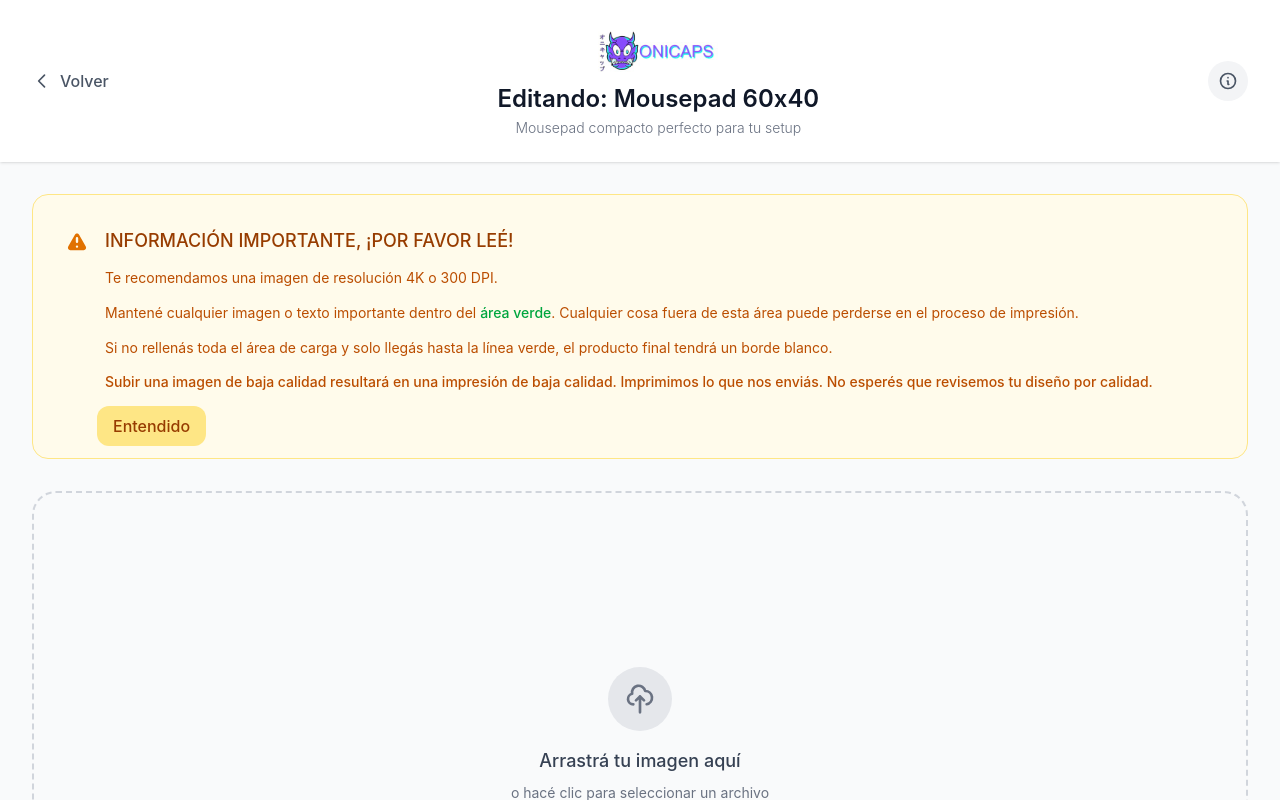
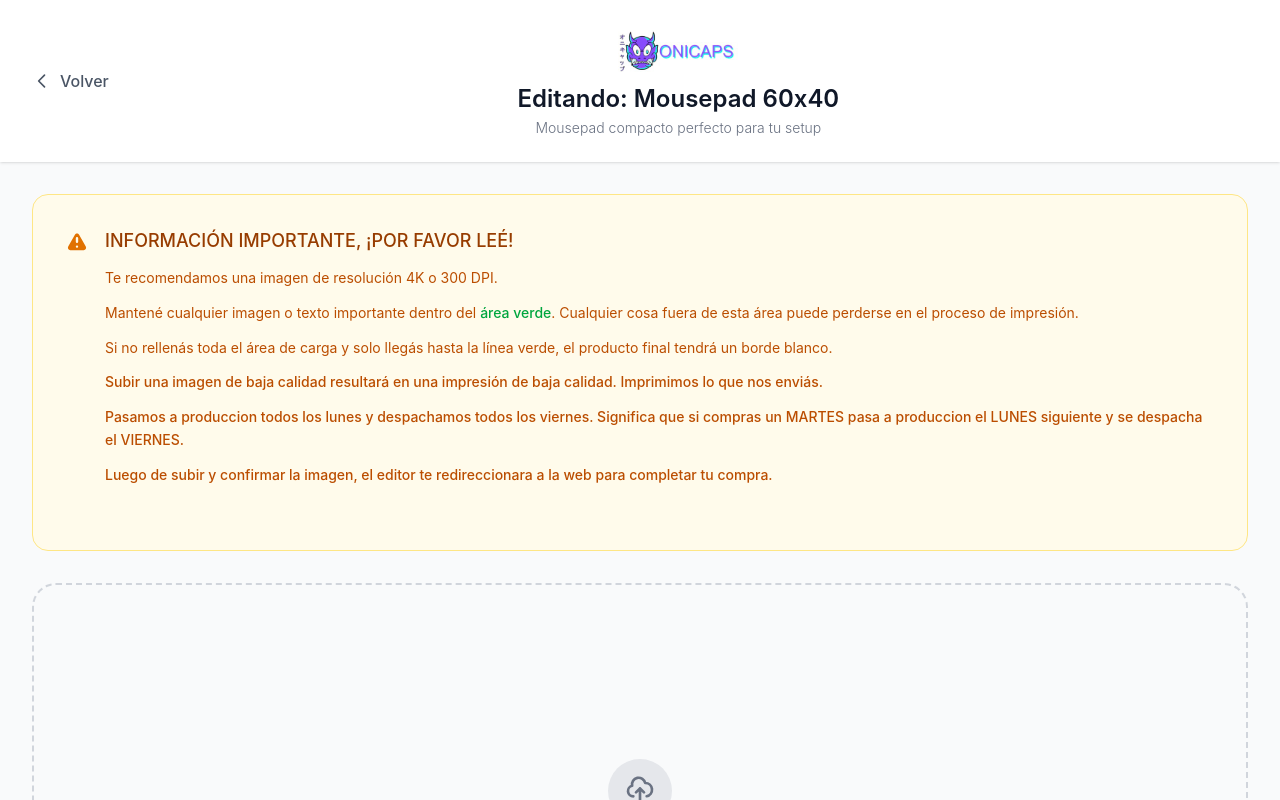
Before and after one commit to AlanFNL/onicustom-next, a Next.js app: page / in a window 1280 px wide. Both pictures are taken after a click on the element 484 px from the left and 625 px from the top of the page. Shown: the top 800 px of the page. Built offline with nearby package versions, Linux system fonts and the light colour scheme.

Commit message:
fix nextjs covid

```diff
--- a/src/app/components/editor/ImageEditor.tsx
+++ b/src/app/components/editor/ImageEditor.tsx
@@ -1,67 +1,56 @@
-'use client'
+"use client";
 
-import { motion } from 'framer-motion'
-import { useEffect, useState, useRef } from 'react'
-import Disclaimer from '../ui/Disclaimer'
-import DragDropArea from '../ui/DragDropArea'
-import EditorWrapper from './EditorWrapper'
-import type { EditorCanvasRef } from '../canvas/EditorCanvas'
-import ConfirmationPopup from '../ui/ConfirmationPopup'
+import { motion } from "framer-motion";
+import { useEffect, useState, useRef } from "react";
+import Disclaimer from "../ui/Disclaimer";
+import DragDropArea from "../ui/DragDropArea";
+import EditorWrapper from "./EditorWrapper";
+import type { EditorCanvasRef } from "../canvas/EditorCanvas";
+import ConfirmationPopup from "../ui/ConfirmationPopup";
 
 interface ProductCard {
-  id: string
-  title: string
-  image: string
-  description: string
-  redirectUrl?: string
+  id: string;
+  title: string;
+  image: string;
+  description: string;
+  redirectUrl?: string;
 }
 
 interface ImageEditorProps {
-  productId: string
-  productCards: ProductCard[]
-  onBack: () => void
+  productId: string;
+  productCards: ProductCard[];
+  onBack: () => void;
 }
 
-export default function ImageEditor({ productId, productCards, onBack }: ImageEditorProps) {
-  const [uploadedFile, setUploadedFile] = useState<File | null>(null)
-  const [isConfirmationOpen, setIsConfirmationOpen] = useState(false)
-  const [canvasDataUrl, setCanvasDataUrl] = useState('')
-  const [isDisclaimerVisible, setIsDisclaimerVisible] = useState(true)
-  const canvasRef = useRef<EditorCanvasRef>(null)
+export default function ImageEditor({
+  productId,
+  productCards,
+  onBack,
+}: ImageEditorProps) {
+  const [uploadedFile, setUploadedFile] = useState<File | null>(null);
+  const [isConfirmationOpen, setIsConfirmationOpen] = useState(false);
+  const [canvasDataUrl, setCanvasDataUrl] = useState("");
+  const canvasRef = useRef<EditorCanvasRef>(null);
 
-
-  const currentProduct = productCards.find(product => product.id === productId)
+  const currentProduct = productCards.find(
+    (product) => product.id === productId
+  );
 
   const handleFileUpload = (file: File) => {
-    setUploadedFile(file)
-  }
+    setUploadedFile(file);
+  };
 
   const handleConfirmImage = () => {
     if (canvasRef.current) {
-      const dataUrl = canvasRef.current.getCanvasDataUrl()
-      setCanvasDataUrl(dataUrl)
-      setIsConfirmationOpen(true)
+      const dataUrl = canvasRef.current.getCanvasDataUrl();
+      setCanvasDataUrl(dataUrl);
+      setIsConfirmationOpen(true);
     }
-  }
-
-  const handleDisclaimerClose = () => {
-    setIsDisclaimerVisible(false)
-    localStorage.setItem('disclaimerClosed', 'true')
-  }
-
-  const handleShowDisclaimer = () => {
-    setIsDisclaimerVisible(true)
-  }
+  };
 
   useEffect(() => {
-     window.scrollTo(0, 0)
-
-     // Check localStorage for disclaimer visibility
-     const disclaimerClosed = localStorage.getItem('disclaimerClosed')
-     if (disclaimerClosed === 'true') {
-       setIsDisclaimerVisible(false)
-     }
-  }, [])
+    window.scrollTo(0, 0);
+  }, []);
 
   return (
     <motion.div
@@ -83,8 +72,18 @@ export default function ImageEditor({ productId, productCards, onBack }: ImageEd
             animate={{ opacity: 1, x: 0 }}
             transition={{ duration: 0.6, ease: [0.32, 0.72, 0, 1] }}
           >
-            <svg className="w-5 h-5" fill="none" stroke="currentColor" viewBox="0 0 24 24">
-              <path strokeLinecap="round" strokeLinejoin="round" strokeWidth={2} d="M15 19l-7-7 7-7" />
+            <svg
+              className="w-5 h-5"
+              fill="none"
+              stroke="currentColor"
+              viewBox="0 0 24 24"
+            >
+              <path
+                strokeLinecap="round"
+                strokeLinejoin="round"
+                strokeWidth={2}
+                d="M15 19l-7-7 7-7"
+              />
             </svg>
             <span className="font-medium hidden sm:inline">Volver</span>
           </motion.button>
@@ -100,12 +99,15 @@ export default function ImageEditor({ productId, productCards, onBack }: ImageEd
             <motion.div
               initial={{ opacity: 0, scale: 0.8 }}
               animate={{ opacity: 1, scale: 1 }}
-              transition={{ duration: 0.6, delay: 0.2, ease: [0.32, 0.72, 0, 1] }}
+              transition={{
+                duration: 0.6,
+                delay: 0.2,
+                ease: [0.32, 0.72, 0, 1],
+              }}
             >
               <img
                 src="/assets/logo.jpeg"
                 alt="Onicaps Logo"
-
                 className="h-8 md:h-12 w-auto object-contain"
               />
             </motion.div>
@@ -116,7 +118,11 @@ export default function ImageEditor({ productId, productCards, onBack }: ImageEd
                 className="text-lg md:text-xl lg:text-2xl font-semibold text-gray-900 leading-tight truncate"
                 initial={{ opacity: 0, y: 10 }}
                 animate={{ opacity: 1, y: 0 }}
-                transition={{ duration: 0.6, delay: 0.4, ease: [0.32, 0.72, 0, 1] }}
+                transition={{
+                  duration: 0.6,
+                  delay: 0.4,
+                  ease: [0.32, 0.72, 0, 1],
+                }}
               >
                 Editando: {currentProduct?.title}
               </motion.h1>
@@ -124,51 +130,44 @@ export default function ImageEditor({ productId, productCards, onBack }: ImageEd
                 className="text-xs md:text-sm text-gray-500 mt-1 font-light hidden sm:block"
                 initial={{ opacity: 0, y: 10 }}
                 animate={{ opacity: 1, y: 0 }}
-                transition={{ duration: 0.6, delay: 0.5, ease: [0.32, 0.72, 0, 1] }}
+                transition={{
+                  duration: 0.6,
+                  delay: 0.5,
+                  ease: [0.32, 0.72, 0, 1],
+                }}
               >
                 {currentProduct?.description}
               </motion.p>
             </div>
           </motion.div>
-
-          {/* Info Button */}
-          <motion.button
-            onClick={handleShowDisclaimer}
-            className="flex items-center justify-center w-8 h-8 md:w-10 md:h-10 bg-gray-100 text-gray-600 rounded-full hover:bg-gray-200 transition-colors duration-200 focus:outline-none focus:ring-2 focus:ring-gray-500 focus:ring-offset-2 flex-shrink-0"
-            whileHover={{ scale: 1.05 }}
-            whileTap={{ scale: 0.95 }}
-            initial={{ opacity: 0, scale: 0.8 }}
-            animate={{ opacity: 1, scale: 1 }}
-            transition={{ duration: 0.6, delay: 0.2, ease: [0.32, 0.72, 0, 1] }}
-            aria-label="Mostrar información importante"
-          >
-            <svg className="w-4 h-4 md:w-5 md:h-5" fill="none" stroke="currentColor" viewBox="0 0 24 24">
-              <path strokeLinecap="round" strokeLinejoin="round" strokeWidth={2} d="M13 16h-1v-4h-1m1-4h.01M21 12a9 9 0 11-18 0 9 9 0 0118 0z" />
-            </svg>
-          </motion.button>
         </div>
       </header>
 
       {/* Main Content */}
       <main className="max-w-7xl mx-auto px-4 py-8 md:px-8">
-        <Disclaimer isVisible={isDisclaimerVisible} onClose={handleDisclaimerClose} />
+        <Disclaimer isVisible={true} />
 
         {!uploadedFile ? (
           <DragDropArea onFileUpload={handleFileUpload} />
         ) : (
           <div className="space-y-8">
-
-
-
             {/* Canvas */}
-            <EditorWrapper imageFile={uploadedFile} productId={productId} canvasRef={canvasRef} />
+            <EditorWrapper
+              imageFile={uploadedFile}
+              productId={productId}
+              canvasRef={canvasRef}
+            />
 
             {/* Action Buttons */}
             <motion.div
               className="flex justify-center gap-3 sm:gap-4"
               initial={{ opacity: 0, y: 20 }}
               animate={{ opacity: 1, y: 0 }}
-              transition={{ duration: 0.6, delay: 0.4, ease: [0.32, 0.72, 0, 1] }}
+              transition={{
+                duration: 0.6,
+                delay: 0.4,
+                ease: [0.32, 0.72, 0, 1],
+              }}
             >
               <motion.button
                 onClick={() => setUploadedFile(null)}
@@ -209,10 +208,22 @@ export default function ImageEditor({ productId, productCards, onBack }: ImageEd
               whileHover={{ scale: 1.05 }}
               whileTap={{ scale: 0.95 }}
             >
-              <svg className="w-6 h-6" fill="none" stroke="currentColor" viewBox="0 0 24 24">
-                <path strokeLinecap="round" strokeLinejoin="round" strokeWidth={2} d="M16 11V7a4 4 0 00-8 0v4M5 9h14l1 12H4L5 9z" />
+              <svg
+                className="w-6 h-6"
+                fill="none"
+                stroke="currentColor"
+                viewBox="0 0 24 24"
+              >
+                <path
+                  strokeLinecap="round"
+                  strokeLinejoin="round"
+                  strokeWidth={2}
+                  d="M16 11V7a4 4 0 00-8 0v4M5 9h14l1 12H4L5 9z"
+                />
               </svg>
-              <span className="font-medium text-xs md:text-sm text-center">onicaps.online</span>
+              <span className="font-medium text-xs md:text-sm text-center">
+                onicaps.online
+              </span>
             </motion.a>
 
             <motion.a
@@ -224,9 +235,11 @@ export default function ImageEditor({ productId, productCards, onBack }: ImageEd
               whileTap={{ scale: 0.95 }}
             >
               <svg className="w-6 h-6" fill="currentColor" viewBox="0 0 24 24">
-                <path d="M12 2.163c3.204 0 3.584.012 4.85.07 3.252.148 4.771 1.691 4.919 4.919.058 1.265.069 1.645.069 4.849 0 3.205-.012 3.584-.069 4.849-.149 3.225-1.664 4.771-4.919 4.919-1.266.058-1.644.07-4.85.07-3.204 0-3.584-.012-4.849-.07-3.26-.149-4.771-1.699-4.919-4.92-.058-1.265-.07-1.644-.07-4.849 0-3.204.013-3.583.07-4.849.149-3.227 1.664-4.771 4.919-4.919 1.266-.057 1.645-.069 4.849-.069zm0-2.163c-3.259 0-3.667.014-4.947.072-4.358.2-6.78 2.618-6.98 6.98-.059 1.281-.073 1.689-.073 4.948 0 3.259.014 3.668.072 4.948.2 4.358 2.618 6.78 6.98 6.98 1.281.058 1.689.072 4.948.072 3.259 0 3.668-.014 4.948-.072 4.354-.2 6.782-2.618 6.979-6.98.059-1.28.073-1.689.073-4.948 0-3.259-.014-3.667-.072-4.947-.196-4.354-2.617-6.78-6.979-6.98-1.281-.059-1.69-.073-4.949-.073zm0 5.838c-3.403 0-6.162 2.759-6.162 6.162s2.759 6.163 6.162 6.163 6.162-2.759 6.162-6.163c0-3.403-2.759-6.162-6.162-6.162zm0 10.162c-2.209 0-4-1.79-4-4 0-2.209 1.791-4 4-4s4 1.791 4 4c0 2.21-1.791 4-4 4zm6.406-11.845c-.796 0-1.441.645-1.441 1.44s.645 1.44 1.441 1.44c.795 0 1.439-.645 1.439-1.44s-.644-1.44-1.439-1.44z"/>
+                <path d="M12 2.163c3.204 0 3.584.012 4.85.07 3.252.148 4.771 1.691 4.919 4.919.058 1.265.069 1.645.069 4.849 0 3.205-.012 3.584-.069 4.849-.149 3.225-1.664 4.771-4.919 4.919-1.266.058-1.644.07-4.85.07-3.204 0-3.584-.012-4.849-.07-3.26-.149-4.771-1.699-4.919-4.92-.058-1.265-.07-1.644-.07-4.849 0-3.204.013-3.583.07-4.849.149-3.227 1.664-4.771 4.919-4.919 1.266-.057 1.645-.069 4.849-.069zm0-2.163c-3.259 0-3.667.014-4.947.072-4.358.2-6.78 2.618-6.98 6.98-.059 1.281-.073 1.689-.073 4.948 0 3.259.014 3.668.072 4.948.2 4.358 2.618 6.78 6.98 6.98 1.281.058 1.689.072 4.948.072 3.259 0 3.668-.014 4.948-.072 4.354-.2 6.782-2.618 6.979-6.98.059-1.28.073-1.689.073-4.948 0-3.259-.014-3.667-.072-4.947-.196-4.354-2.617-6.78-6.979-6.98-1.281-.059-1.69-.073-4.949-.073zm0 5.838c-3.403 0-6.162 2.759-6.162 6.162s2.759 6.163 6.162 6.163 6.162-2.759 6.162-6.163c0-3.403-2.759-6.162-6.162-6.162zm0 10.162c-2.209 0-4-1.79-4-4 0-2.209 1.791-4 4-4s4 1.791 4 4c0 2.21-1.791 4-4 4zm6.406-11.845c-.796 0-1.441.645-1.441 1.44s.645 1.44 1.441 1.44c.795 0 1.439-.645 1.439-1.44s-.644-1.44-1.439-1.44z" />
               </svg>
-              <span className="font-medium text-xs md:text-sm text-center">oni.caps</span>
+              <span className="font-medium text-xs md:text-sm text-center">
+                oni.caps
+              </span>
             </motion.a>
 
             <motion.a
@@ -238,9 +251,11 @@ export default function ImageEditor({ productId, productCards, onBack }: ImageEd
               whileTap={{ scale: 0.95 }}
             >
               <svg className="w-6 h-6" fill="currentColor" viewBox="0 0 24 24">
-                <path d="M19.59 6.69a4.83 4.83 0 0 1-3.77-4.25V2h-3.45v13.67a2.89 2.89 0 0 1-5.2 1.74 2.89 2.89 0 0 1 2.31-4.64 2.93 2.93 0 0 1 .88.13V9.4a6.84 6.84 0 0 0-1-.05A6.33 6.33 0 0 0 5 20.1a6.34 6.34 0 0 0 10.86-4.43v-7a8.16 8.16 0 0 0 4.77 1.52v-3.4a4.85 4.85 0 0 1-1-.1z"/>
+                <path d="M19.59 6.69a4.83 4.83 0 0 1-3.77-4.25V2h-3.45v13.67a2.89 2.89 0 0 1-5.2 1.74 2.89 2.89 0 0 1 2.31-4.64 2.93 2.93 0 0 1 .88.13V9.4a6.84 6.84 0 0 0-1-.05A6.33 6.33 0 0 0 5 20.1a6.34 6.34 0 0 0 10.86-4.43v-7a8.16 8.16 0 0 0 4.77 1.52v-3.4a4.85 4.85 0 0 1-1-.1z" />
               </svg>
-              <span className="font-medium text-xs md:text-sm text-center">@oni.caps</span>
+              <span className="font-medium text-xs md:text-sm text-center">
+                @oni.caps
+              </span>
             </motion.a>
           </div>
         </motion.div>
@@ -254,5 +269,5 @@ export default function ImageEditor({ productId, productCards, onBack }: ImageEd
         canvasDataUrl={canvasDataUrl}
       />
     </motion.div>
-  )
+  );
 }
--- a/src/app/components/ui/Disclaimer.tsx
+++ b/src/app/components/ui/Disclaimer.tsx
@@ -1,23 +1,22 @@
-'use client'
+"use client";
 
-import { motion, AnimatePresence } from 'framer-motion'
+import { motion, AnimatePresence } from "framer-motion";
 
 interface DisclaimerProps {
-  isVisible: boolean
-  onClose: () => void
+  isVisible: boolean;
 }
 
-export default function Disclaimer({ isVisible, onClose }: DisclaimerProps) {
+export default function Disclaimer({ isVisible }: DisclaimerProps) {
   return (
     <motion.div
       className="overflow-hidden"
       animate={{
-        height: isVisible ? 'auto' : 0,
-        marginBottom: isVisible ? 32 : 0
+        height: isVisible ? "auto" : 0,
+        marginBottom: isVisible ? 32 : 0,
       }}
       transition={{
         duration: 0.5,
-        ease: [0.32, 0.72, 0, 1]
+        ease: [0.32, 0.72, 0, 1],
       }}
     >
       <AnimatePresence mode="wait">
@@ -27,24 +26,24 @@ export default function Disclaimer({ isVisible, onClose }: DisclaimerProps) {
             initial={{
               opacity: 0,
               y: 20,
-              scale: 0.95
+              scale: 0.95,
             }}
             animate={{
               opacity: 1,
               y: 0,
-              scale: 1
+              scale: 1,
             }}
             exit={{
               opacity: 0,
               y: -20,
-              scale: 0.95
+              scale: 0.95,
             }}
             transition={{
               duration: 0.5,
-              ease: [0.32, 0.72, 0, 1]
+              ease: [0.32, 0.72, 0, 1],
             }}
             style={{
-              transformOrigin: 'top center'
+              transformOrigin: "top center",
             }}
           >
             <motion.div
@@ -53,13 +52,21 @@ export default function Disclaimer({ isVisible, onClose }: DisclaimerProps) {
               exit={{ opacity: 0 }}
               transition={{
                 duration: 0.3,
-                delay: 0.1
+                delay: 0.1,
               }}
             >
               <div className="flex items-start space-x-3 md:space-x-4">
                 <div className="flex-shrink-0">
-                  <svg className="w-5 h-5 md:w-6 md:h-6 text-amber-600 mt-1" fill="currentColor" viewBox="0 0 20 20">
-                    <path fillRule="evenodd" d="M8.257 3.099c.765-1.36 2.722-1.36 3.486 0l5.58 9.92c.75 1.334-.213 2.98-1.742 2.98H4.42c-1.53 0-2.493-1.646-1.743-2.98l5.58-9.92zM11 13a1 1 0 11-2 0 1 1 0 012 0zm-1-8a1 1 0 00-1 1v3a1 1 0 002 0V6a1 1 0 00-1-1z" clipRule="evenodd" />
+                  <svg
+                    className="w-5 h-5 md:w-6 md:h-6 text-amber-600 mt-1"
+                    fill="currentColor"
+                    viewBox="0 0 20 20"
+                  >
+                    <path
+                      fillRule="evenodd"
+                      d="M8.257 3.099c.765-1.36 2.722-1.36 3.486 0l5.58 9.92c.75 1.334-.213 2.98-1.742 2.98H4.42c-1.53 0-2.493-1.646-1.743-2.98l5.58-9.92zM11 13a1 1 0 11-2 0 1 1 0 012 0zm-1-8a1 1 0 00-1 1v3a1 1 0 002 0V6a1 1 0 00-1-1z"
+                      clipRule="evenodd"
+                    />
                   </svg>
                 </div>
                 <div className="flex-1 min-w-0 pb-12 md:pb-8">
@@ -71,35 +78,37 @@ export default function Disclaimer({ isVisible, onClose }: DisclaimerProps) {
                       Te recomendamos una imagen de resolución 4K o 300 DPI.
                     </p>
                     <p className="text-xs md:text-sm leading-relaxed">
-                      Mantené cualquier imagen o texto importante dentro del <span className="font-medium text-green-600">área verde</span>. Cualquier cosa fuera de esta área puede perderse en el proceso de impresión.
+                      Mantené cualquier imagen o texto importante dentro del{" "}
+                      <span className="font-medium text-green-600">
+                        área verde
+                      </span>
+                      . Cualquier cosa fuera de esta área puede perderse en el
+                      proceso de impresión.
                     </p>
                     <p className="text-xs md:text-sm leading-relaxed">
-                      Si no rellenás toda el área de carga y solo llegás hasta la línea verde, el producto final tendrá un borde blanco.
+                      Si no rellenás toda el área de carga y solo llegás hasta
+                      la línea verde, el producto final tendrá un borde blanco.
                     </p>
                     <p className="text-xs md:text-sm leading-relaxed font-medium">
-                      Subir una imagen de baja calidad resultará en una impresión de baja calidad. Imprimimos lo que nos enviás. No esperés que revisemos tu diseño por calidad.
+                      Subir una imagen de baja calidad resultará en una
+                      impresión de baja calidad. Imprimimos lo que nos enviás.
+                    </p>
+                    <p className="text-xs md:text-sm leading-relaxed font-medium">
+                      Pasamos a produccion todos los lunes y despachamos todos
+                      los viernes. Significa que si compras un MARTES pasa a
+                      produccion el LUNES siguiente y se despacha el VIERNES.
+                    </p>
+                    <p className="text-xs md:text-sm leading-relaxed font-medium">
+                      Luego de subir y confirmar la imagen, el editor te
+                      redireccionara a la web para completar tu compra.
                     </p>
                   </div>
                 </div>
               </div>
             </motion.div>
-
-            {/* Close Button - Mobile Bottom, Desktop Top Right */}
-            <motion.button
-              onClick={onClose}
-              className="absolute bottom-3 left-10 md:left-16 px-3 py-1.5 md:px-4 md:py-2 bg-amber-200 text-amber-800 rounded-xl font-medium hover:bg-amber-300 transition-colors duration-200 focus:outline-none focus:ring-2 focus:ring-amber-500 focus:ring-offset-2 text-sm md:text-base"
-              whileHover={{ scale: 1.02 }}
-              whileTap={{ scale: 0.98 }}
-              initial={{ opacity: 0 }}
-              animate={{ opacity: 1 }}
-              exit={{ opacity: 0 }}
-              transition={{ delay: 0.3, duration: 0.3 }}
-            >
-              Entendido
-            </motion.button>
           </motion.div>
         )}
       </AnimatePresence>
     </motion.div>
-  )
+  );
 }
```
Also changed, not shown: next.config.ts (+10 -0 lines), src/app/api/save-design/route.ts (+25 -0 lines).
